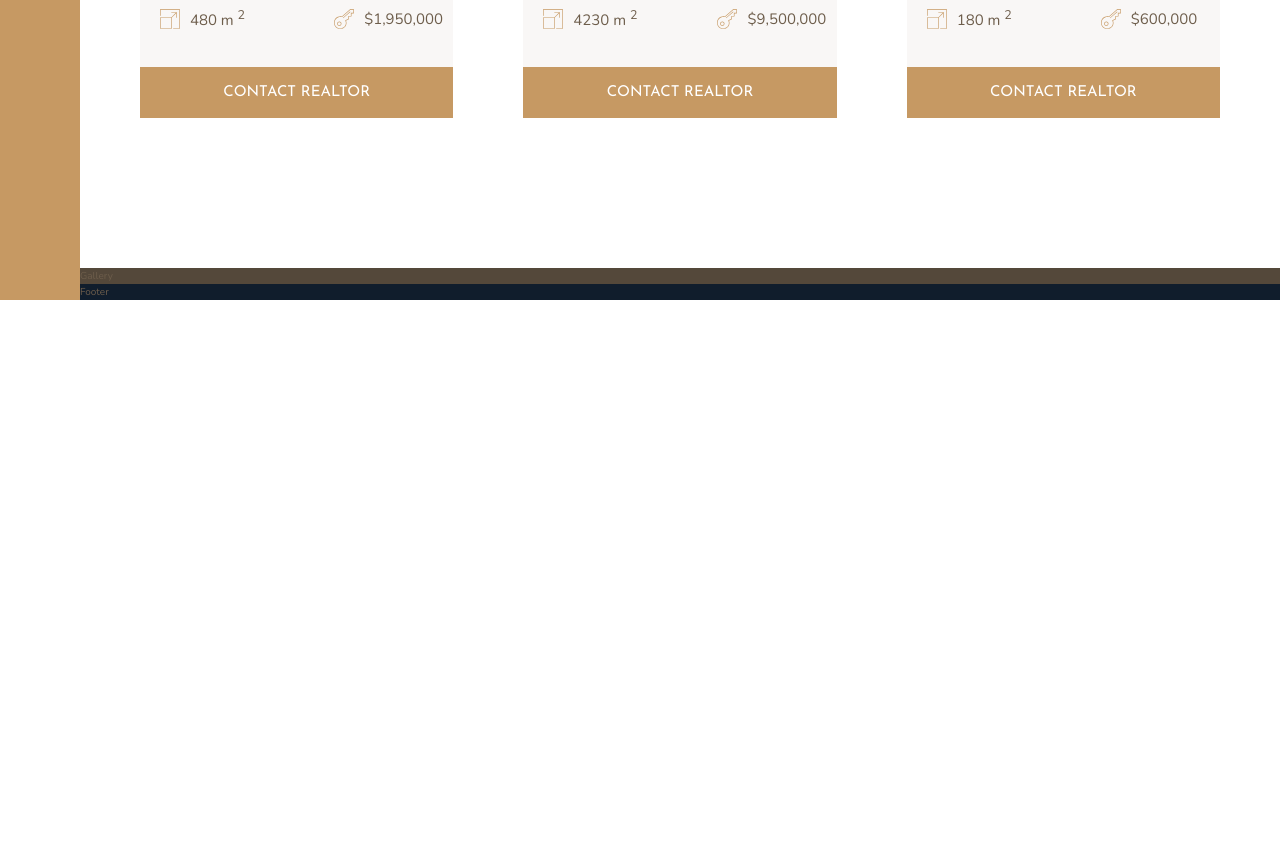
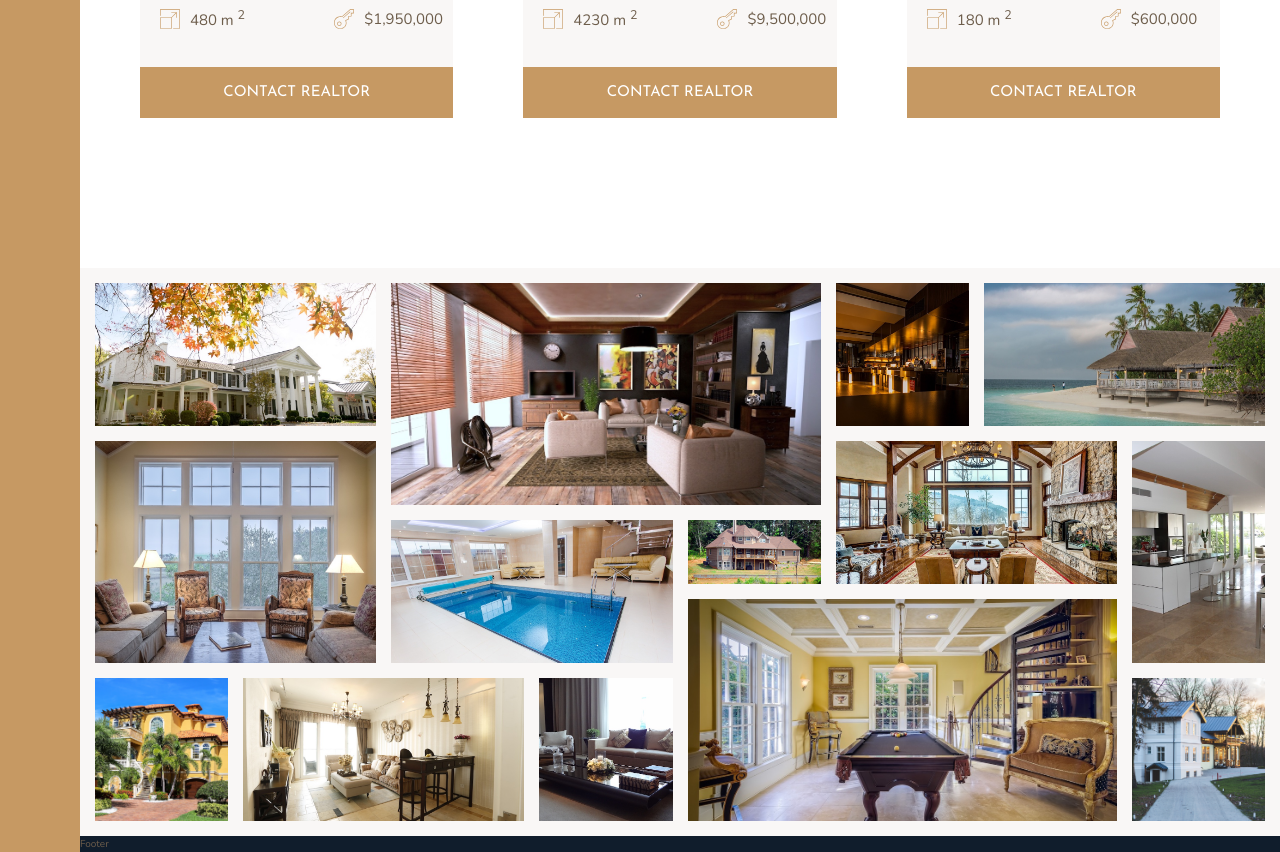
Before and after one commit to JoseIgnacioTapia/nexter-project, a website: page index.html in a window 1280 px wide. Shown: the part 2804-3656 px from the top of the page. Before the commit the page ends 3104 px from the top, so only its background shows below. Drawn offline with nearby package versions, Linux system fonts and the light colour scheme.

Commit message:
Building the Gallery

```diff
--- a/index.html
+++ b/index.html
@@ -329,7 +329,50 @@
       </div>
     </section>
 
-    <section class="gallery">Gallery</section>
+    <section class="gallery">
+      <figure class="gallery__item gallery__item--1">
+        <img src="img/gal-1.jpeg" alt="Gallery image 1" class="gallery__img" />
+      </figure>
+      <figure class="gallery__item gallery__item--2">
+        <img src="img/gal-2.jpeg" alt="Gallery image 2" class="gallery__img" />
+      </figure>
+      <figure class="gallery__item gallery__item--3">
+        <img src="img/gal-3.jpeg" alt="Gallery image 3" class="gallery__img" />
+      </figure>
+      <figure class="gallery__item gallery__item--4">
+        <img src="img/gal-4.jpeg" alt="Gallery image 4" class="gallery__img" />
+      </figure>
+      <figure class="gallery__item gallery__item--5">
+        <img src="img/gal-5.jpeg" alt="Gallery image 5" class="gallery__img" />
+      </figure>
+      <figure class="gallery__item gallery__item--6">
+        <img src="img/gal-6.jpeg" alt="Gallery image 6" class="gallery__img" />
+      </figure>
+      <figure class="gallery__item gallery__item--7">
+        <img src="img/gal-7.jpeg" alt="Gallery image 7" class="gallery__img" />
+      </figure>
+      <figure class="gallery__item gallery__item--8">
+        <img src="img/gal-8.jpeg" alt="Gallery image 8" class="gallery__img" />
+      </figure>
+      <figure class="gallery__item gallery__item--9">
+        <img src="img/gal-9.jpeg" alt="Gallery image 9" class="gallery__img" />
+      </figure>
+      <figure class="gallery__item gallery__item--10">
+        <img src="img/gal-10.jpeg" alt="Gallery image 10" class="gallery__img" />
+      </figure>
+      <figure class="gallery__item gallery__item--11">
+        <img src="img/gal-11.jpeg" alt="Gallery image 11" class="gallery__img" />
+      </figure>
+      <figure class="gallery__item gallery__item--12">
+        <img src="img/gal-12.jpeg" alt="Gallery image 12" class="gallery__img" />
+      </figure>
+      <figure class="gallery__item gallery__item--13">
+        <img src="img/gal-13.jpeg" alt="Gallery image 13" class="gallery__img" />
+      </figure>
+      <figure class="gallery__item gallery__item--14">
+        <img src="img/gal-14.jpeg" alt="Gallery image 14" class="gallery__img" />
+      </figure>
+    </section>
 
     <footer class="footer">Footer</footer>
   </body>
--- a/sass/_gallery.scss
+++ b/sass/_gallery.scss
@@ -1,4 +1,76 @@
 .gallery {
-  background-color: $color-grey-dark-1;
+  background-color: $color-grey-light-1;
   grid-column: full-start / full-end;
+
+  display: grid;
+  grid-template-columns: repeat(8, 1fr);
+  grid-template-rows: repeat(7, 5vw);
+  grid-gap: 1.5rem;
+  padding: 1.5rem;
+
+  &__item {
+    &--1 {
+      grid-row: 1 / span 2;
+      grid-column: 1 / span 2;
+    }
+    &--2 {
+      grid-row: 1 / span 3;
+      grid-column: 3 / span 3;
+    }
+    &--3 {
+      grid-row: 1 / span 2;
+      grid-column: 6 / span 1;
+    }
+    &--4 {
+      grid-row: 1 / span 2;
+      grid-column: 7 / span 2;
+    }
+    &--5 {
+      grid-row: 3 / span 3;
+      grid-column: 1 / span 2;
+    }
+    &--6 {
+      grid-row: 4 / span 2;
+      grid-column: 3 / span 2;
+    }
+    &--7 {
+      grid-row: 4 / 5;
+      grid-column: 5 / 6;
+    }
+    &--8 {
+      grid-row: 3 / span 2;
+      grid-column: 6 / span 2;
+    }
+    &--9 {
+      grid-row: 3 / span 3;
+      grid-column: 8 / -1;
+    }
+    &--10 {
+      grid-row: 6 / span 2;
+      grid-column: 1 / 2;
+    }
+    &--11 {
+      grid-row: 6 / span 2;
+      grid-column: 2 / span 2;
+    }
+    &--12 {
+      grid-row: 6 / span 2;
+      grid-column: 4 / 5;
+    }
+    &--13 {
+      grid-row: 5 / span 3;
+      grid-column: 5 / span 3;
+    }
+    &--14 {
+      grid-row: 6 / span 2;
+      grid-column: 8 / -1;
+    }
+  }
+
+  &__img {
+    width: 100%;
+    height: 100%;
+    object-fit: cover;
+    display: block;
+  }
 }
```
Also changed, not shown: css/style.css.
